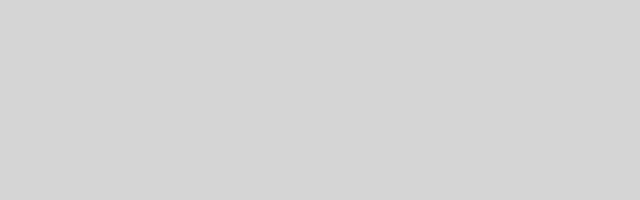
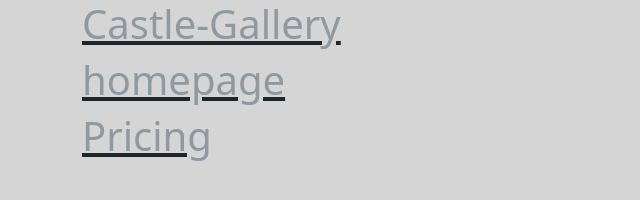
Before and after one commit to FundaroW5/FundaroWebDesignFall23, a plain HTML site: page Photo Gallery/contact.html in a window 1280 px wide. Shown: the whole page, without its empty margins (0-640 px from the left). Drawn offline with nearby package versions, Linux system fonts and the light colour scheme.

Commit message:
Photo gallery and new assignments
Made some update to photo gallery and made some new assignments

```diff
--- a/Photo Gallery/contact.html
+++ b/Photo Gallery/contact.html
@@ -29,7 +29,9 @@
     <body>
 
         <main class="container">
-
+            <footer><a href="castle-gallery.html"><h1>Castle-Gallery</h1></a></footer>
+            <footer><a href="index.html"><h1>homepage</h1></a></footer>
+            <footer><a href="pricing.html"><h1>Pricing</h1></a></footer>
 
 
         </main>
```
Also changed, not shown: Photo Gallery/castle-gallery.html (+3 -1 lines), Photo Gallery/pricing.html (+3 -1 lines), grid.html (+2 -1 lines), endangered animals/index.html (added), endangered animals/style.css (added).
